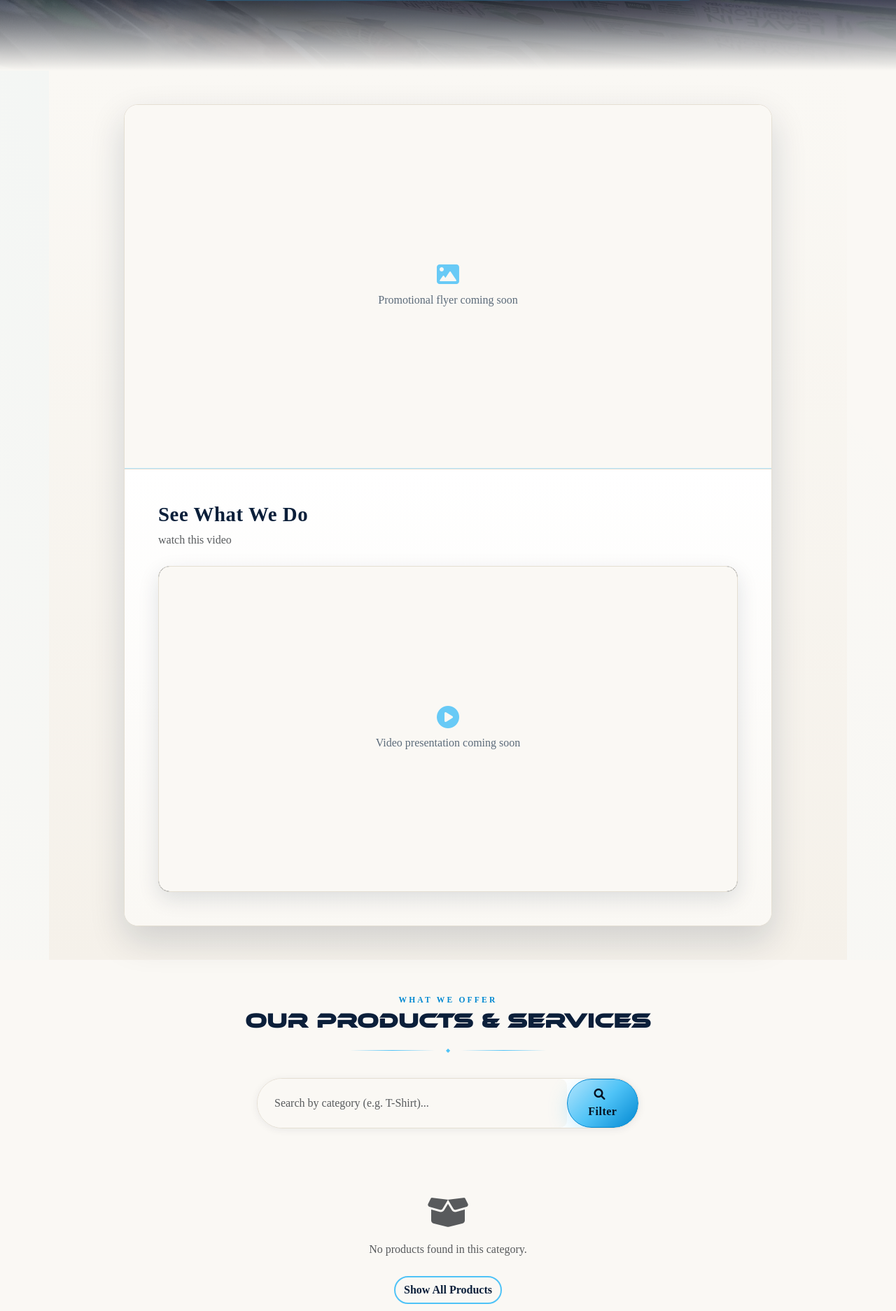
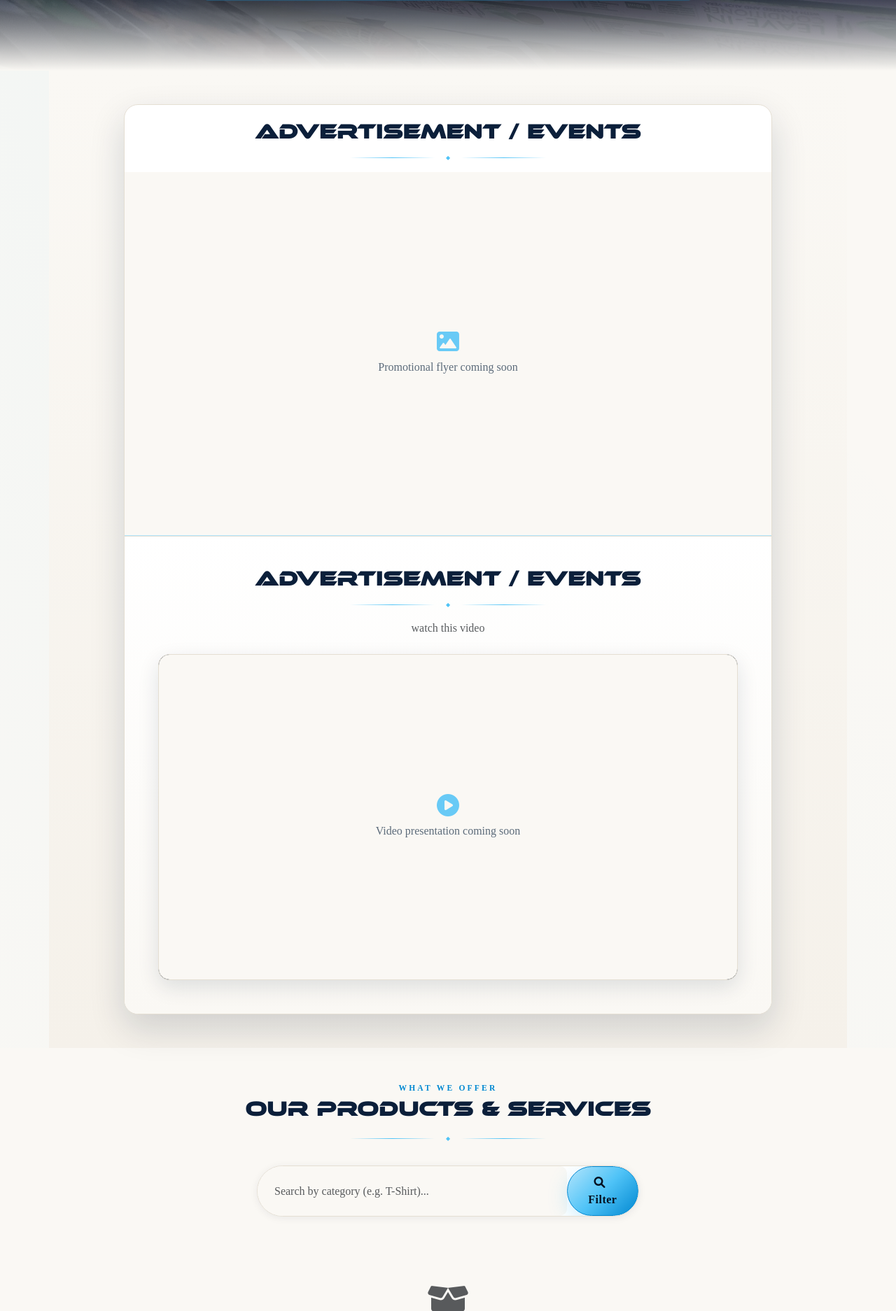
Before and after one commit to FRANCIS72351/3GDESIGNPRINTING, a Flask app: page / in a window 1280 px wide. Shown: the part 649-2523 px from the top of the page at 70% size. Run offline with Flask 3, Linux system fonts and the light colour scheme; data comes from the database, SQL or seed files in the repository; data that the repository does not hold is empty; some libraries are stand-ins or nearby versions.

Commit message:
Replace homepage promo heading with Advertisement / Events
Remove See What We Do and show a centered Advertisement / Events title above both the promotional flyer and the video blocks.

Co-authored-by: Francis Brownell <Xhangocharm@gmail.com>

```diff
--- a/app.py
+++ b/app.py
@@ -2153,7 +2153,7 @@ def edit_homepage():
 
     if request.method == 'POST':
         title = (request.form.get('title') or '').strip()
-        video_heading = (request.form.get('video_heading') or '').strip() or 'See What We Do'
+        video_heading = (request.form.get('video_heading') or '').strip() or 'Advertisement / Events'
         video_caption = (request.form.get('video_caption') or '').strip()
         video_url = _normalize_homepage_video_url(request.form.get('video_url'))
         is_published = request.form.get('is_published') == '1'
--- a/models.py
+++ b/models.py
@@ -100,7 +100,7 @@ class HomepageContent(db.Model):
     __tablename__ = 'homepage_content'
     id = db.Column(db.Integer, primary_key=True)
     title = db.Column(db.String(200), default='')
-    video_heading = db.Column(db.String(150), default='See What We Do')
+    video_heading = db.Column(db.String(150), default='Advertisement / Events')
     video_caption = db.Column(db.Text, default='')
     video_url = db.Column(db.String(500), default='')
     banner_image = db.Column(db.String(255), default='')
--- a/server_stability.py
+++ b/server_stability.py
@@ -139,7 +139,7 @@ def get_about_content(db, AboutContent):
 
 HOMEPAGE_CONTENT_COLUMN_MIGRATIONS = [
     ('title', "VARCHAR(200) DEFAULT ''"),
-    ('video_heading', "VARCHAR(150) DEFAULT 'See What We Do'"),
+    ('video_heading', "VARCHAR(150) DEFAULT 'Advertisement / Events'"),
     ('video_caption', "TEXT DEFAULT ''"),
     ('video_url', "VARCHAR(500) DEFAULT ''"),
     ('banner_image', "VARCHAR(255) DEFAULT ''"),
@@ -171,7 +171,7 @@ def get_homepage_content(db, HomepageContent):
     if content is None:
         content = HomepageContent(
             title='',
-            video_heading='See What We Do',
+            video_heading='Advertisement / Events',
             video_caption='watch this video',
             video_url='',
             banner_image='',
@@ -179,9 +179,16 @@ def get_homepage_content(db, HomepageContent):
         )
         db.session.add(content)
         commit_with_retry(db)
-    elif content.video_caption == 'Watch this short video to learn more about our services, process, and current offerings.':
-        content.video_caption = 'watch this video'
-        commit_with_retry(db)
+    else:
+        changed = False
+        if (content.video_heading or '').strip() in ('', 'See What We Do'):
+            content.video_heading = 'Advertisement / Events'
+            changed = True
+        if content.video_caption == 'Watch this short video to learn more about our services, process, and current offerings.':
+            content.video_caption = 'watch this video'
+            changed = True
+        if changed:
+            commit_with_retry(db)
     return content
 
 
--- a/static/style.css
+++ b/static/style.css
@@ -928,6 +928,25 @@ img {
     box-shadow: var(--shadow-lg);
 }
 
+.homepage-promo-heading {
+    text-align: center;
+    padding: 1.6rem 1.25rem 0.85rem;
+}
+
+.homepage-promo-heading--panel {
+    padding: 0 0 0.85rem;
+}
+
+.homepage-promo-heading-title {
+    font-size: clamp(1.4rem, 3.2vw, 1.9rem);
+    margin-bottom: 0;
+    text-align: center;
+}
+
+.homepage-promo-heading .classic-heading-divider {
+    margin: 0.7rem auto 0;
+}
+
 .homepage-promo-card--admin {
     box-shadow: var(--shadow-sm);
 }
--- a/static/uploads/template/home.html
+++ b/static/uploads/template/home.html
@@ -44,6 +44,10 @@
     <div class="row justify-content-center">
         <div class="col-lg-10">
             <div class="homepage-promo-card overflow-hidden animate__animated animate__fadeInUp">
+                <header class="homepage-promo-heading">
+                    <h2 class="classic-heading homepage-promo-heading-title">Advertisement / Events</h2>
+                    <div class="classic-heading-divider"><span>◆</span></div>
+                </header>
                 {% if content and content.banner_image %}
                 <div class="homepage-promo-banner-wrap">
                     <img src="{{ url_for('static', filename=content.banner_image) }}"
@@ -59,8 +63,13 @@
                 {% endif %}
 
                 <div class="homepage-promo-video-panel p-4 p-md-5">
-                    <h3 class="homepage-promo-video-title mb-2">{{ content.video_heading if content and content.video_heading else 'See What We Do' }}</h3>
-                    <p class="text-muted mb-3 mb-md-4">{{ content.video_caption if content and content.video_caption else 'watch this video' }}</p>
+                    <header class="homepage-promo-heading homepage-promo-heading--panel">
+                        <h3 class="classic-heading homepage-promo-heading-title">Advertisement / Events</h3>
+                        <div class="classic-heading-divider"><span>◆</span></div>
+                    </header>
+                    {% if content and content.video_caption %}
+                    <p class="text-muted text-center mb-3 mb-md-4">{{ content.video_caption }}</p>
+                    {% endif %}
                     {% if content and content.video_url %}
                         {% if video_is_file %}
                         <div class="ratio homepage-promo-video homepage-promo-video--file rounded-3 overflow-hidden">
```
Also changed, not shown: static/uploads/template/edit_homepage.html (+12 -3 lines), test_homepage_hero.py (+18 -0 lines).
